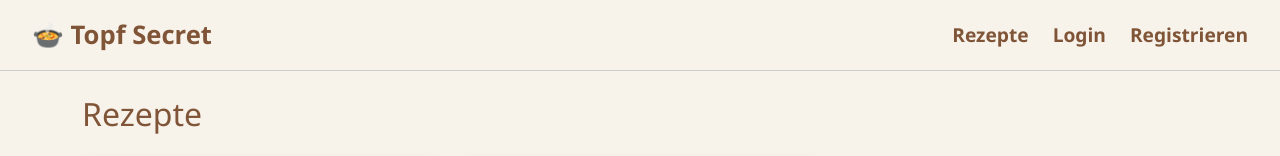
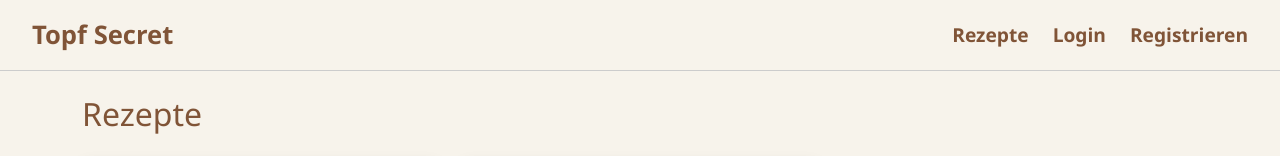
Before and after one commit to Azilske/Intranet-Kochbuch-Zilske, a React (Vite) app in the folder frontend/: page /recipes in a window 1280 px wide. Shown: the top 156 px of the page. Built offline with nearby package versions, Linux system fonts and the light colour scheme; grey boxes are pictures that could not be loaded.

Commit message:
Frontend: Navbar um Link zu 'Meine Rezepte' ergänzt

```diff
--- a/frontend/src/components/NavBar.jsx
+++ b/frontend/src/components/NavBar.jsx
@@ -59,7 +59,7 @@ export default function NavBar() {
         to="/"
         style={{ color: '#805437', textDecoration: 'none', fontSize: '1.6rem' }}
       >
-        🍲 Topf Secret
+         Topf Secret
       </Link>
 
       {/* Rechte Seite: Links je nach Loginstatus */}
@@ -71,6 +71,10 @@ export default function NavBar() {
 
         {isLoggedIn ? (
           <>
+            {/* Neuer Link: Nur sichtbar, wenn eingeloggt */}
+            <Link to="/my-recipes" style={{ color: '#805437', textDecoration: 'none' }}>
+              Meine Rezepte
+            </Link>
             {/* Nur sichtbar, wenn eingeloggt */}
             <Link to="/profile" style={{ color: '#805437', textDecoration: 'none' }}>
               Mein Profil
```
